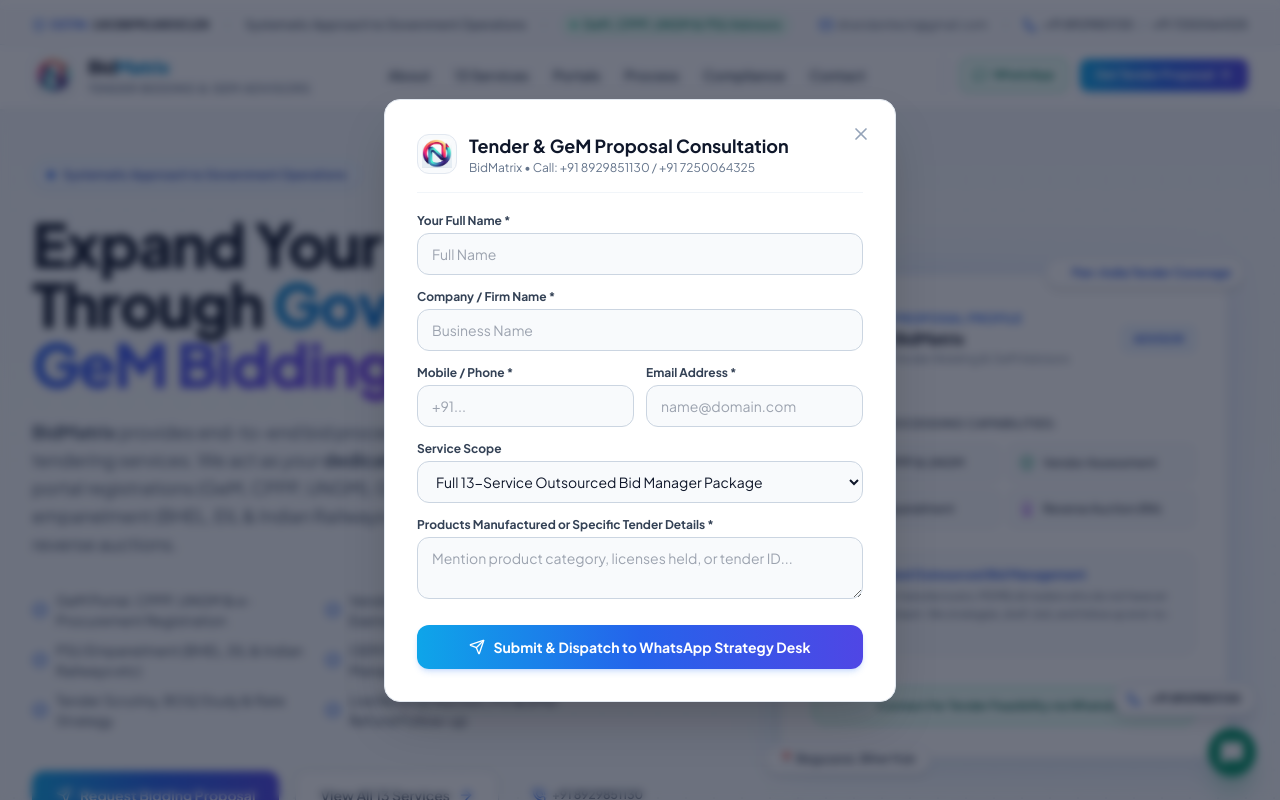
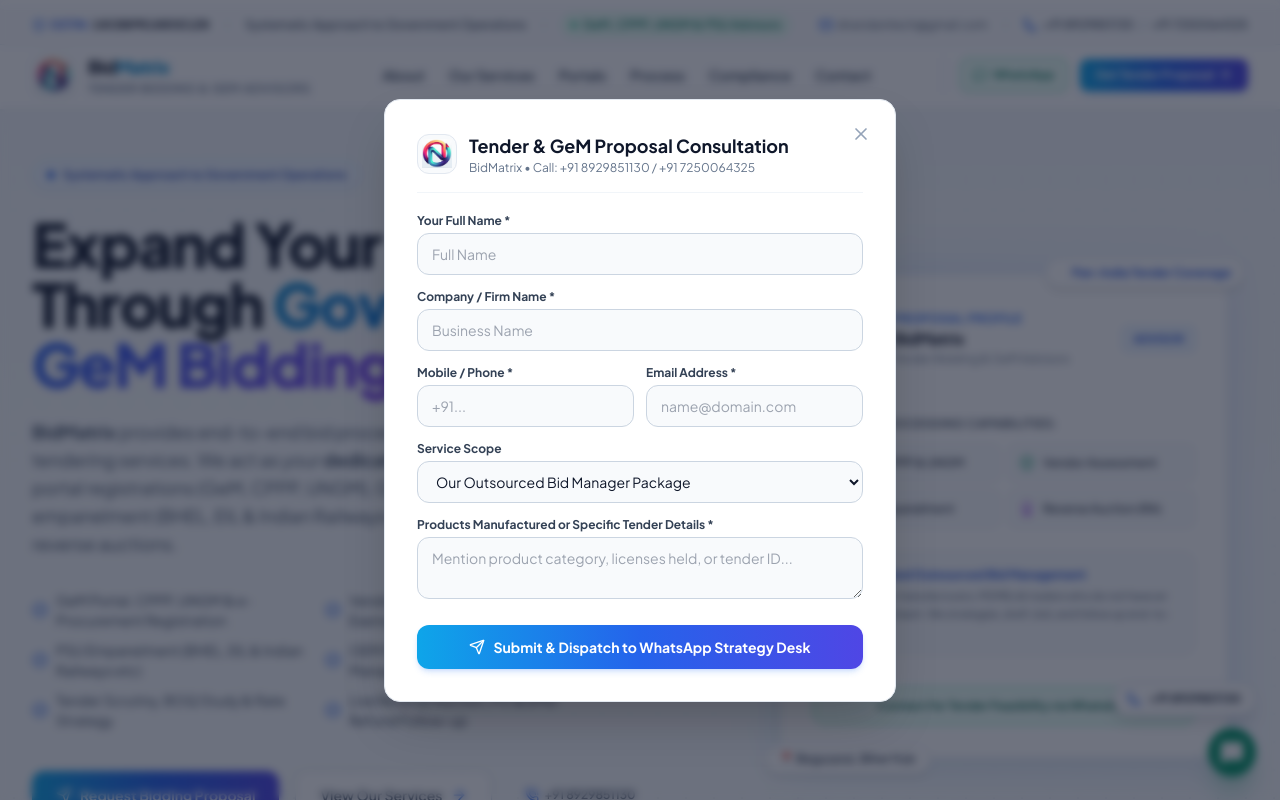
Before and after one commit to dntsbidmatrix/dnts, a React (Vite) app: page / in a window 1280 px wide. Both pictures are taken after a click on the button "Get Tender Proposal". Shown: the top 800 px of the page. Built offline with nearby package versions, Linux system fonts and the light colour scheme.

Commit message:
refactor: change 13 Services to Our Services everywhere

```diff
--- a/src/App.jsx
+++ b/src/App.jsx
@@ -15,7 +15,7 @@
 
 export default function App() {
   const [isInquiryOpen, setIsInquiryOpen] = useState(false);
-  const [selectedService, setSelectedService] = useState('Full 13-Service Outsourced Bid Manager Package');
+  const [selectedService, setSelectedService] = useState('Our Outsourced Bid Manager Package');
 
   const handleOpenInquiry = (serviceName) => {
     if (typeof serviceName === 'string') {
@@ -31,7 +31,7 @@
 
       {/* Main Page Content */}
       <main className="flex-grow">
-        <Hero onOpenInquiry={() => handleOpenInquiry('Full 13-Service Outsourced Bid Manager Package')} />
+        <Hero onOpenInquiry={() => handleOpenInquiry('Our Outsourced Bid Manager Package')} />
         <TrustStats />
         <AboutUs />
         <Services onSelectService={handleOpenInquiry} />
--- a/src/components/ContactSection.jsx
+++ b/src/components/ContactSection.jsx
@@ -16,7 +16,7 @@
     organization: '',
     phone: '',
     email: '',
-    category: 'Full 13-Service Outsourced Bid Manager Package',
+    category: 'Our Outsourced Bid Manager Package',
     portal: 'GeM Portal (gem.gov.in)',
     message: ''
   });
@@ -260,7 +260,7 @@
                         onChange={(e) => setFormData({ ...formData, category: e.target.value })}
                         className="w-full px-4 py-2.5 rounded-xl bg-slate-50 border border-slate-300 text-slate-900 text-xs sm:text-sm focus:outline-none focus:border-blue-600 focus:bg-white transition-colors"
                       >
-                        <option>Full 13-Service Outsourced Bid Manager Package</option>
+                        <option>Our Outsourced Bid Manager Package</option>
                         <option>GeM Portal, CPPP, UNGM and Other e-procurement Portals Registration</option>
                         <option>Vendor Assessment (QCI) on GeM</option>
                         <option>Vendor Assessment Exemption (BIS License)</option>
--- a/src/components/Footer.jsx
+++ b/src/components/Footer.jsx
@@ -185,7 +185,7 @@
                   className="hover:text-white hover:underline transition-colors flex items-center group"
                 >
                   <ChevronRight className="w-3.5 h-3.5 mr-1 text-cyan-200 group-hover:translate-x-0.5 transition-transform" />
-                  <span>13 Core Bidding Services</span>
+                  <span>Our Services</span>
                 </a>
               </li>
               <li>
@@ -243,7 +243,7 @@
             </div>
           </div>
 
-          {/* Column 3: CORE CAPABILITIES (The actual 13 services offered) (lg:col-span-2) */}
+          {/* Column 3: CORE CAPABILITIES (Our services offered) (lg:col-span-2) */}
           <div className="lg:col-span-2 space-y-3">
             <h4 className="text-xs sm:text-sm font-bold uppercase tracking-wider text-white">
               CORE SERVICES
@@ -386,7 +386,7 @@
             {/* Request Proposal Action Button */}
             <div className="pt-2">
               <button
-                onClick={() => onOpenInquiry && onOpenInquiry('Full 13-Service Outsourced Bid Manager Package')}
+                onClick={() => onOpenInquiry && onOpenInquiry('Our Outsourced Bid Manager Package')}
                 className="w-full inline-flex items-center justify-center px-4 py-2.5 rounded-xl bg-white text-[#0284C7] hover:bg-cyan-50 font-bold text-xs shadow-lg transition-all hover:scale-105"
               >
                 <Send className="w-3.5 h-3.5 mr-1.5" />
--- a/src/components/Hero.jsx
+++ b/src/components/Hero.jsx
@@ -76,7 +76,7 @@
                 href="#services"
                 className="w-full sm:w-auto inline-flex items-center justify-center px-6 py-3.5 rounded-xl font-semibold text-sm text-slate-700 bg-white border border-slate-300 hover:border-blue-500 hover:text-blue-600 transition-all hover:bg-slate-50 shadow-sm"
               >
-                <span>View All 13 Services</span>
+                <span>View Our Services</span>
                 <ArrowRight className="w-4 h-4 ml-2 text-blue-600" />
               </a>
 
--- a/src/components/Navbar.jsx
+++ b/src/components/Navbar.jsx
@@ -16,7 +16,7 @@
 
   const navLinks = [
     { name: 'About', href: '#about' },
-    { name: '13 Services', href: '#services' },
+    { name: 'Our Services', href: '#services' },
     { name: 'Portals', href: '#portals' },
     { name: 'Process', href: '#workflow' },
     { name: 'Compliance', href: '#compliance' },
--- a/src/components/Services.jsx
+++ b/src/components/Services.jsx
@@ -120,7 +120,7 @@
           })}
         </div>
 
-        {/* The Exact 13 Services from the Official Quotation Proposal */}
+        {/* Our Services from the Official Quotation Proposal */}
         <div className="rounded-3xl bg-white border border-slate-200 p-8 sm:p-10 shadow-lg relative">
           <div className="flex flex-col sm:flex-row sm:items-center justify-between gap-4 mb-8 border-b border-slate-100 pb-6">
             <div className="space-y-1">
@@ -129,7 +129,7 @@
                 <span>Proposal Checklist</span>
               </div>
               <h3 className="text-2xl font-bold text-slate-900 tracking-tight">
-                Complete 13-Point Scope of Work
+                Our Complete Scope of Services
               </h3>
               <p className="text-xs sm:text-sm text-slate-500">
                 As detailed in our official technical proposal for public & private sector tendering.
@@ -137,10 +137,10 @@
             </div>
             <div>
               <button
-                onClick={() => onSelectService('Complete 13-Point Tender Package')}
+                onClick={() => onSelectService('Complete Tender Services Package')}
                 className="px-5 py-2.5 rounded-xl bg-gradient-to-r from-sky-500 via-blue-600 to-indigo-600 text-white font-bold text-xs shadow-md shadow-blue-500/20 hover:from-sky-600 hover:to-indigo-700 transition-all"
               >
-                Request Proposal For All 13 Services
+                Request Proposal For Our Services
               </button>
             </div>
           </div>
--- a/src/components/TenderInquiryModal.jsx
+++ b/src/components/TenderInquiryModal.jsx
@@ -8,7 +8,7 @@
     organization: '',
     phone: '',
     email: '',
-    category: 'Full 13-Service Outsourced Bid Manager Package',
+    category: 'Our Outsourced Bid Manager Package',
     tenderDetails: '',
     message: ''
   });
@@ -155,7 +155,7 @@
                 onChange={(e) => setFormData({ ...formData, category: e.target.value })}
                 className="w-full px-3.5 py-2.5 rounded-xl bg-slate-50 border border-slate-300 text-slate-900 focus:outline-none focus:border-blue-600 focus:bg-white"
               >
-                <option>Full 13-Service Outsourced Bid Manager Package</option>
+                <option>Our Outsourced Bid Manager Package</option>
                 <option>GeM Portal, CPPP, UNGM and Other e-procurement Portals Registration</option>
                 <option>Vendor Assessment (QCI) on GeM</option>
                 <option>Vendor Assessment Exemption (BIS License)</option>
--- a/src/data/companyData.js
+++ b/src/data/companyData.js
@@ -25,7 +25,7 @@
   { value: "Dedicated", label: "Virtual Bid Manager", subtext: "For MSMEs, OEMs & Contractors" }
 ];
 
-// Exact 13 services grouped logically into 6 comprehensive consultancy verticals
+// Our services grouped logically into 6 comprehensive consultancy verticals
 export const SERVICES = [
   {
     id: "gem-registration",
```
